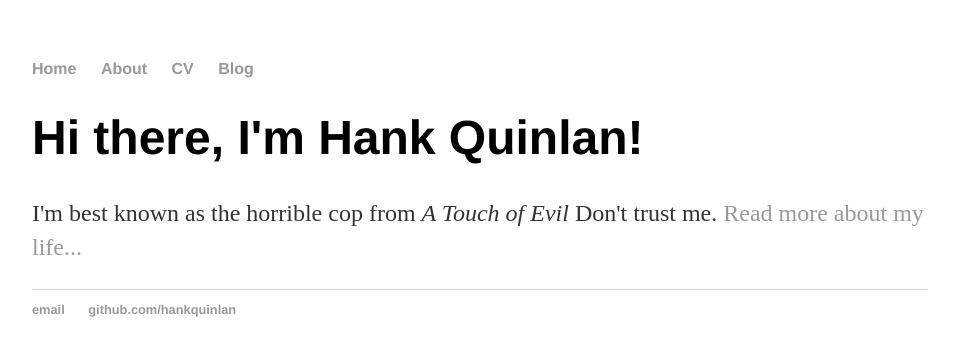
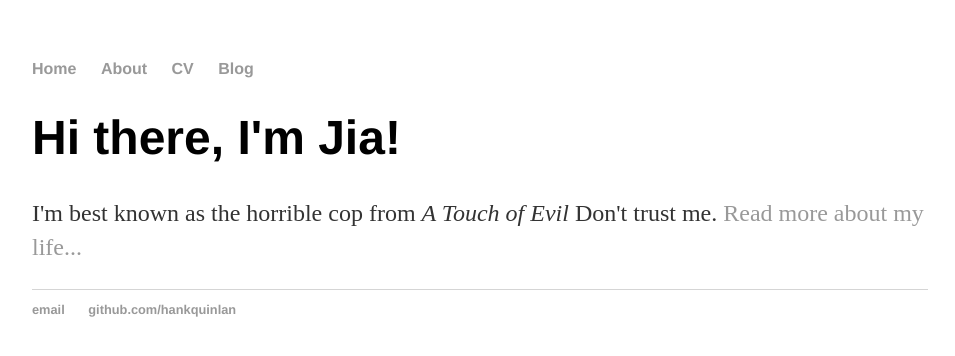
Before and after one commit to cornmoon-blue/cornmoon-blue.github.io, a Jekyll site: the page built from index.html, in a window 1280 px wide. Shown: the top 356 px of the page, without its empty margins (160-1115 px from the left). Built offline with Jekyll 4.4.1, drawn with Linux system fonts in a browser that asks for light colours.

Commit message:
Update index.html

```diff
--- a/index.html
+++ b/index.html
@@ -1,8 +1,8 @@
 ---
 layout: default
-title: Hank Quinlan, Horrible Cop
+title: JIA's Web
 ---
 <div class="blurb">
-	<h1>Hi there, I'm Hank Quinlan!</h1>
+	<h1>Hi there, I'm Jia!</h1>
 	<p>I'm best known as the horrible cop from <em>A Touch of Evil</em> Don't trust me. <a href="/about">Read more about my life...</a></p>
 </div><!-- /.blurb -->
```
